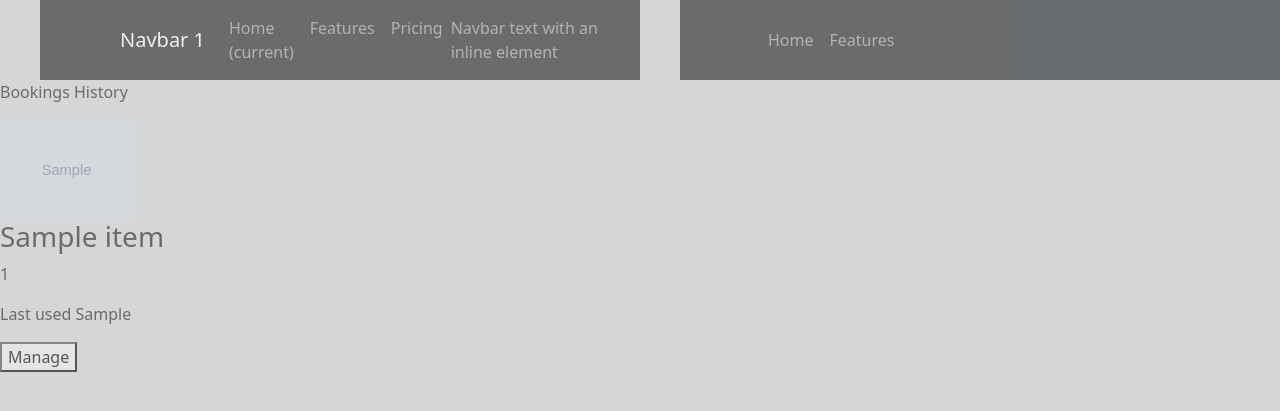
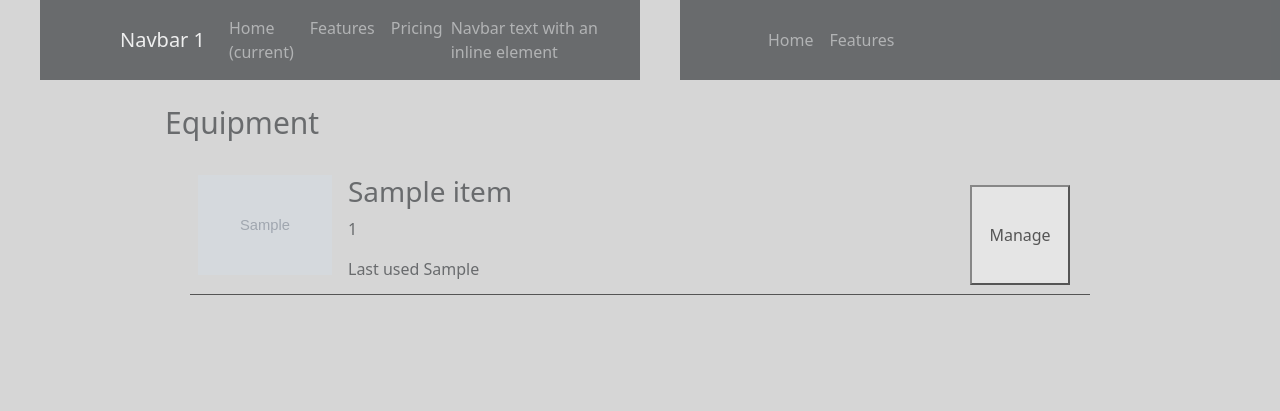
Before and after one commit to chrisbro8/QQ1, a Django app: template templates/coursework/viewequipment.html in a window 1280 px wide. Shown: the top 411 px of the page. Run offline with Django 5.2, Linux system fonts and the light colour scheme; the template is opened without the code that fills it: most values are stand-ins (such as "Sample title", 1, 10 or a date in 2020); grey boxes marked "Sample" are stand-in pictures.

Commit message:
Fix image not being centered in admin equipment list

```diff
--- a/templates/coursework/viewequipment.html
+++ b/templates/coursework/viewequipment.html
@@ -1,20 +1,22 @@
 {% extends "coursework/main.html" %}
 {%block content%}
-<link rel="stylesheet" href="/static/viewbookings.css">
-<p>Bookings History</p>
+<link rel="stylesheet" href="/static/viewequipment.css">
+<div class="title">Equipment</div>
 <div class="page">
     {% for item in equipment %}
     <div class="booking-row">
-        <img class="equipment-img" src="{{ item.Equipment_images.url }}" style="height: 100px"></img>
+        <div class="equipment-img-container">
+            <img class="equipment-img" src="{{ item.Equipment_images.url }}" style="height: 100px"></img>
+        </div>
         <div class="equipment-info">
             <h3>{{ item.Equipmentname }}</h3>
             <p>{{ item.EquipmentID }}</p>
             <p>Last used {{ item.Equipment_lastUsed }}</p>
         </div>
-        <button class="rebook">Manage</button>
+        <button class="rebook" onclick="window.location.href='/ad/equipment/{{item.id}}/edit'">Manage</button>
     </div>
     {% empty %}
-    <p>No reservations found.</p>
+    <p>No equipment found.</p>
     {% endfor %}
 </div>
 {% endblock%}
--- /dev/null
+++ b/templates/static/viewequipment.css
@@ -0,0 +1,57 @@
+.page {
+    min-width: 900px;
+    /* width: 60%; */
+    width: 60%;
+    max-width: 1100px;
+    margin: 0 auto;
+}
+
+.title {
+    font-size: 30px;
+    min-width: 950px;
+    width: 60%;
+    max-width: 1200px;
+    margin: 20px auto 30px auto;
+}
+
+.booking-row {
+    display: flex;
+    flex-direction: row;
+    border-bottom: 1px solid black;
+    height: 120px;
+    margin-bottom: 24px;
+}
+
+.booking-row > * {
+    margin-right: 8px;
+}
+
+.equipment-info {
+    flex-grow: 1;
+}
+
+.equipment-img-container {
+    width: 150px;
+    height: 100px;
+    text-align: center;
+}
+
+.equipment-img {
+    margin: 0 auto;
+}
+
+.rebook {
+    margin-left: 20px;
+    margin-right: 20px;
+    width: 100px;
+    height: 100px;
+    align-self: center;
+}
+
+.status {
+    align-self: center;
+    width: 250px;
+    height: 100px;
+    line-height: 100px;
+    margin: auto 0;
+}
```
